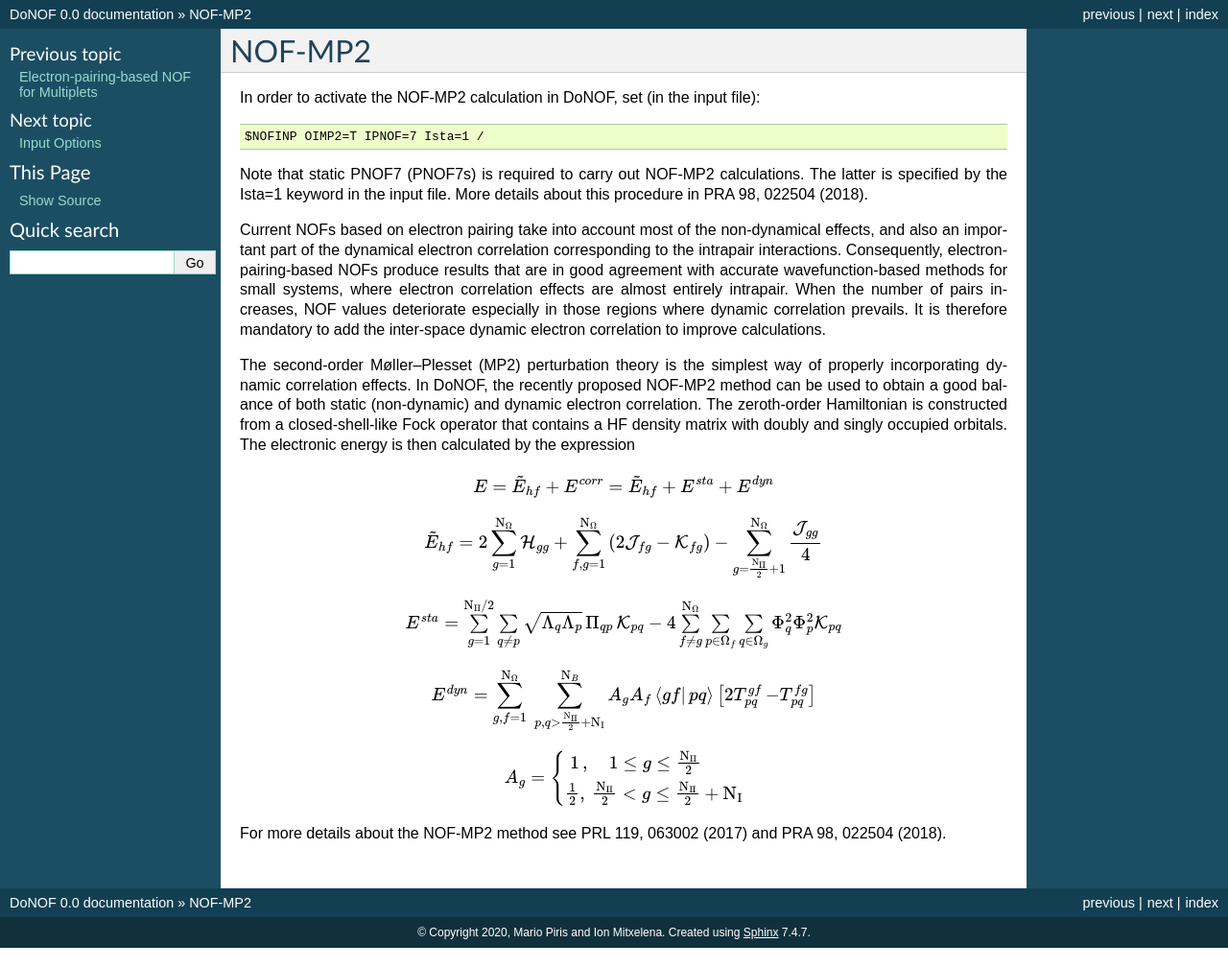
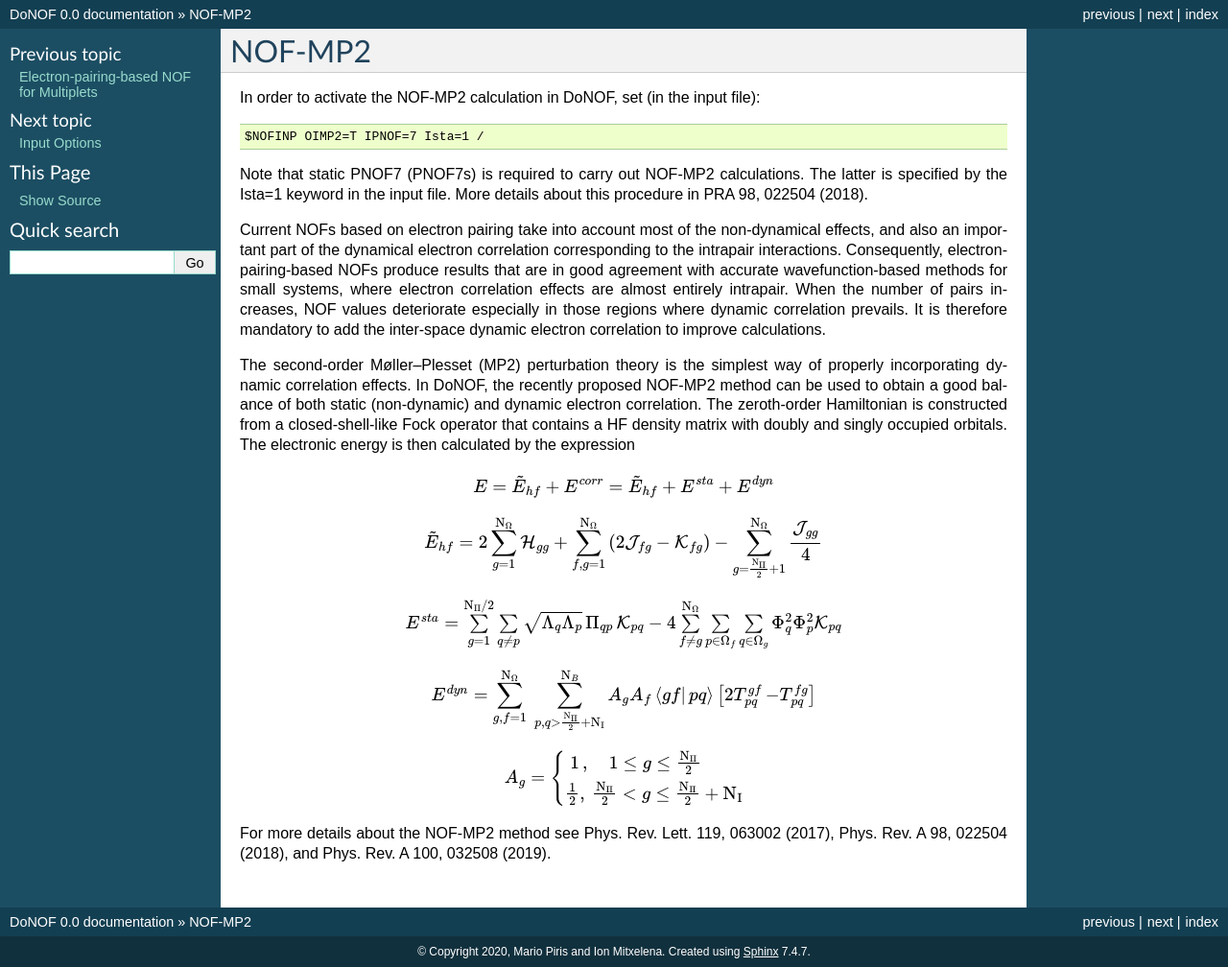
Before and after one commit to DoNOF/DoNOF-Documentation, a Sphinx documentation site: the page built from docs/NOF-MP2.rst, in a window 1280 px wide. Shown: the whole page at 96% size. Built offline with Sphinx 7.4.7, drawn with Linux system fonts in a browser that asks for light colours.

Commit message:
Update NOF-MP2.rst

```diff
--- a/docs/NOF-MP2.rst
+++ b/docs/NOF-MP2.rst
@@ -50,4 +50,4 @@ is then calculated by the expression
 
     A_{g}=\left\{ \begin{array}{c}1\,,\quad1\leq g\leq\frac{\mathrm{N_{II}}}{2}\qquad\\\frac{\mathrm{1}}{2},\:\frac{\mathrm{N_{II}}}{2}<g\leq\mathrm{\frac{\mathrm{N_{II}}}{2}+N_{I}}\end{array}\right.
 
-For more details about the NOF-MP2 method see PRL 119, 063002 (2017) and PRA 98, 022504 (2018).
+For more details about the NOF-MP2 method see Phys. Rev. Lett. 119, 063002 (2017), Phys. Rev. A 98, 022504 (2018), and Phys. Rev. A 100, 032508 (2019).
```
